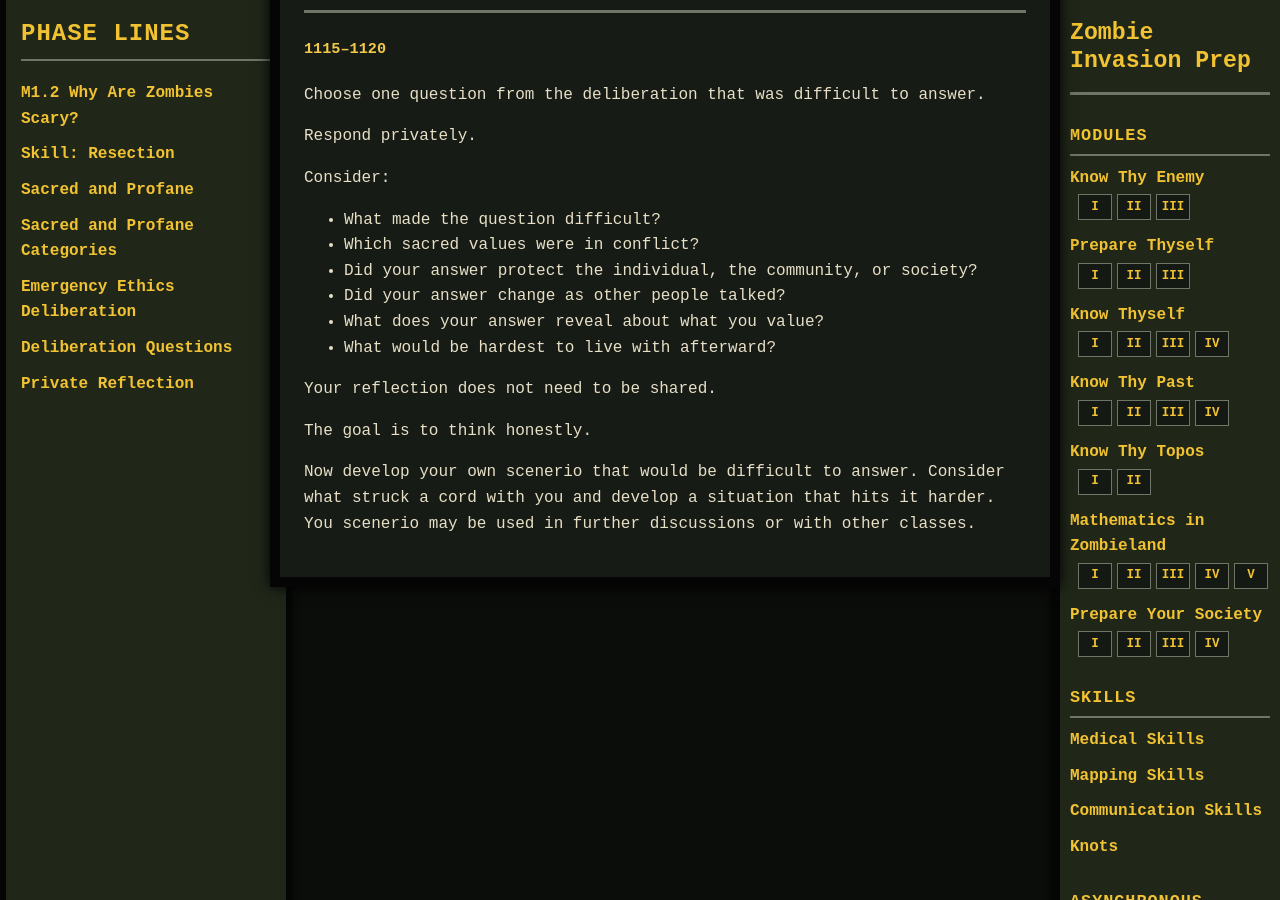
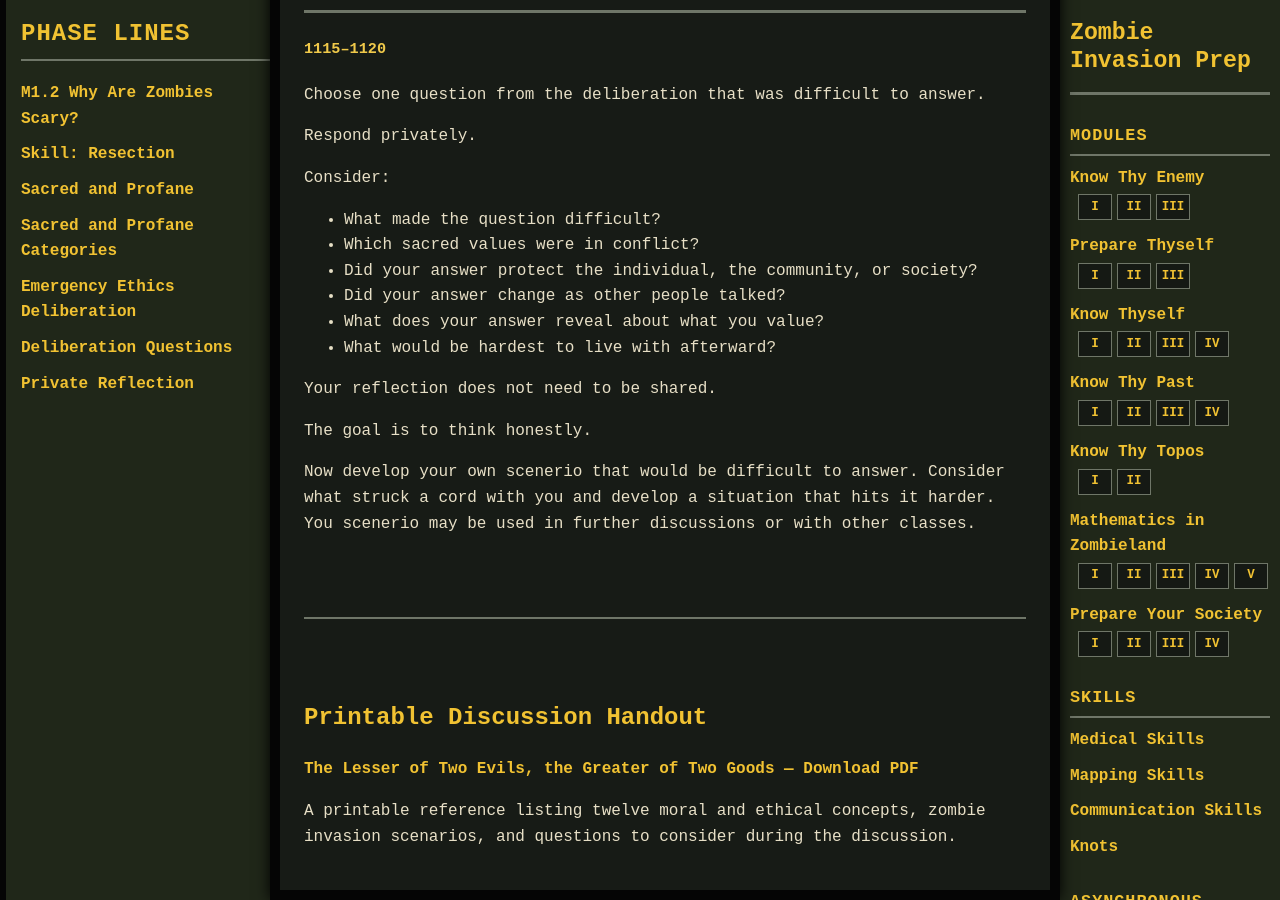
Before and after one commit to jboyce1/ZombieInvasionPrep, a Jekyll site: the page built from classes/know_thyself/class1.md, in a window 1280 px wide and 900 px high, scrolled down 11413 px. Built offline with Jekyll 4.4.1, drawn with Linux system fonts in a browser that asks for light colours.

Commit message:
Add printable moral and ethical discussion reference for M1.2

```diff
--- a/classes/know_thyself/class1.md
+++ b/classes/know_thyself/class1.md
@@ -404,3 +404,11 @@ Your reflection does not need to be shared.
 The goal is to think honestly.
 
 Now develop your own scenerio that would be difficult to answer. Consider what struck a cord with you and develop a situation that hits it harder. You scenerio may be used in further discussions or with other classes.
+
+---
+
+## Printable Discussion Handout
+
+[The Lesser of Two Evils, the Greater of Two Goods — Download PDF]({{ '/classes/know_thyself/files/lesser-of-two-evils-greater-of-two-goods.pdf' | relative_url }})
+
+A printable reference listing twelve moral and ethical concepts, zombie invasion scenarios, and questions to consider during the discussion.
```
Also changed, not shown: 1 other file.
